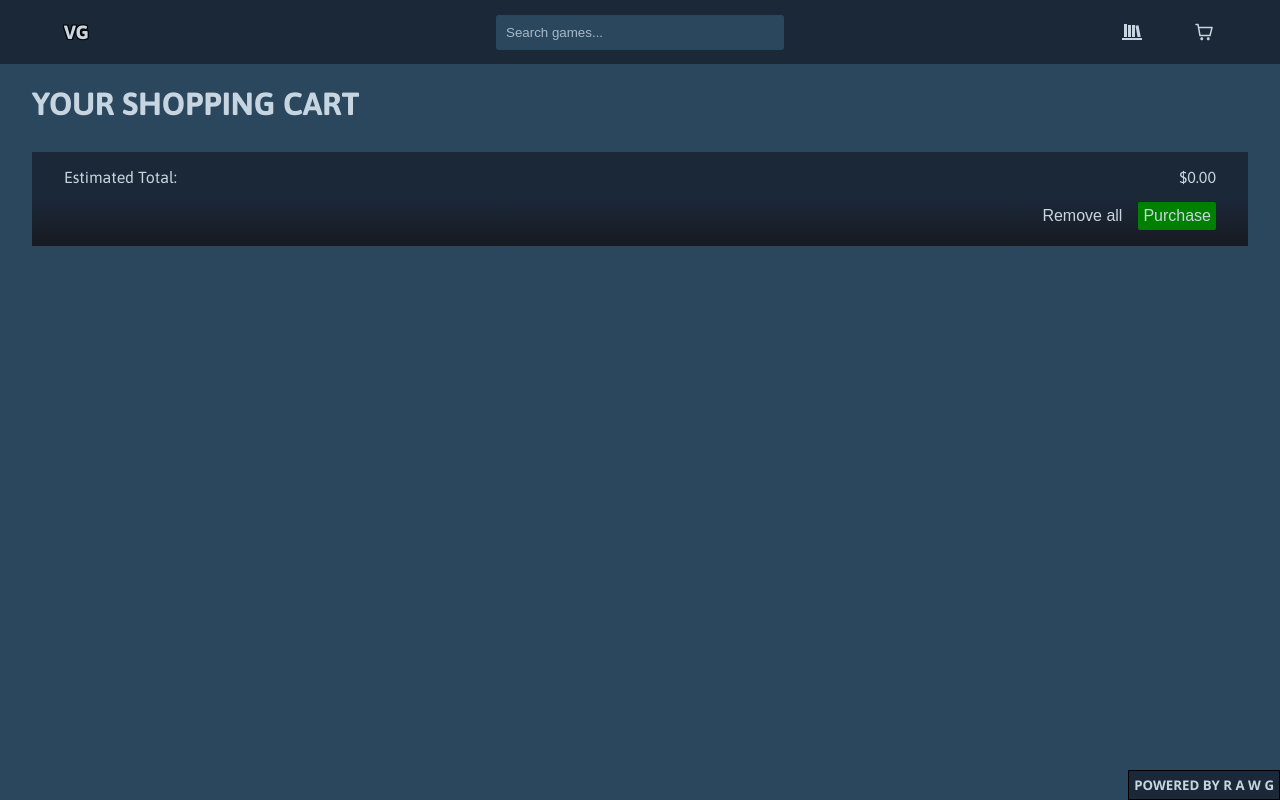
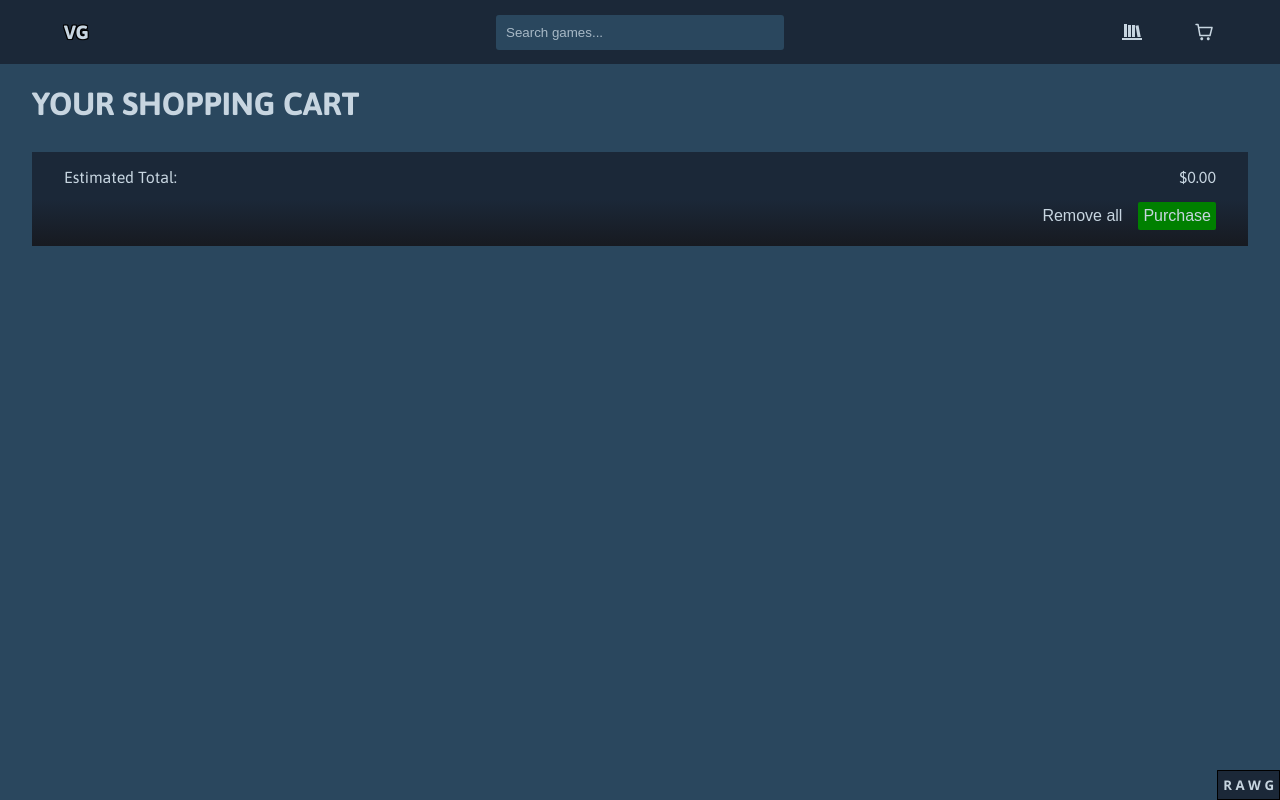
Before and after one commit to Cooper-Adams/Shopping-Cart, a React (Vite) app: page /cart in a window 1280 px wide. Built offline with nearby package versions, Linux system fonts and the light colour scheme.

Commit message:
Added sizing logic to the RAWG link so it isn't blocking pagination

```diff
--- a/src/components/Header.jsx
+++ b/src/components/Header.jsx
@@ -7,7 +7,7 @@ import '../styles/Header.css'
 const Header = () => {
     const { cart } = useContext(CartContext)
     const { searchBar, setPage, setSearch, setSearchBar } = useContext(QueryContext)
-    const [desktop, setDesktop] = useState(window.innerWidth > 1450)
+    const [desktop, setDesktop] = useState(window.innerWidth > 1440)
 
     const handleChange = (e) => { setSearchBar(e.target.value) }
 
@@ -17,7 +17,7 @@ const Header = () => {
         setSearch(searchBar.split(' ').join('-').toLowerCase())
     }
 
-    const updateMedia = () => { setDesktop(window.innerWidth > 1450) }
+    const updateMedia = () => { setDesktop(window.innerWidth > 1440) }
 
     useEffect(() => {
         window.addEventListener('resize', updateMedia)
@@ -53,7 +53,8 @@ const Header = () => {
 
             <Link to='https://rawg.io' target='_blank' rel='noopener noreferrer'>
                 <div className='rawg'>
-                    <h5 className='rawg-title'>POWERED BY R A W G</h5>
+                    {desktop && <h5 className='rawg-title'>POWERED BY R A W G</h5>}
+                    {!desktop && <h5 className='rawg-title'>R A W G</h5>}
                 </div>
             </Link>
         </>
```
